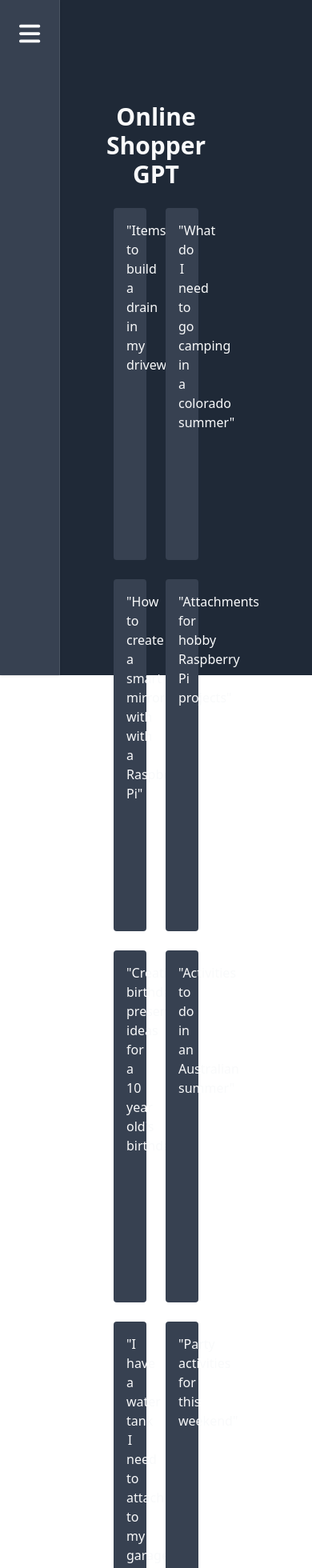
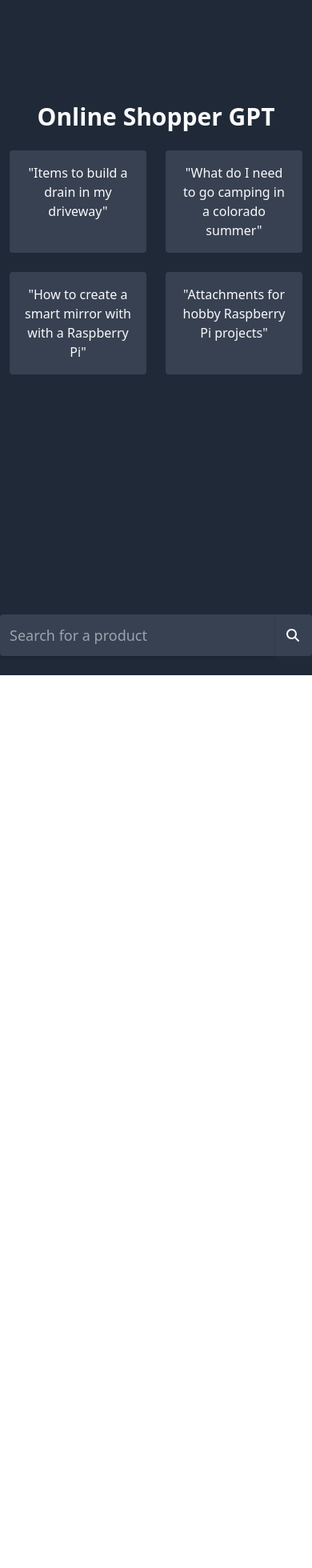
Before and after one commit to hudson-newey/shopping-ai-client, an Angular app: page / in a window 390 px wide. Shown: the top 1960 px of the page at 80% size. After the commit the page ends 844 px from the top, so only its background shows below. Built offline with nearby package versions, Linux system fonts and the light colour scheme.

Commit message:
mobile mvp

```diff
--- a/src/app/components/chat-message/chat-message.component.html
+++ b/src/app/components/chat-message/chat-message.component.html
@@ -9,7 +9,7 @@
   </div>
 
   <div class="flex">
-    <div class="ml-auto m-3 container">
+    <div class="ml-auto m-3">
 
       <span class="text-gray-50 text-right mr-3">
         <span [innerHTML]="formattedResponse"></span>
--- a/src/app/components/chat/chat.component.html
+++ b/src/app/components/chat/chat.component.html
@@ -1,4 +1,4 @@
-<div class="flex flex-col min-h-screen max-h-screen container w-1/3">
+<div class="flex flex-col min-h-screen max-h-screen sm:w-1/3">
   <div class="overflow-y-auto">
     <ng-container *ngFor="let message of messages">
       <ais-chat-message
--- a/src/app/components/examples/examples.component.html
+++ b/src/app/components/examples/examples.component.html
@@ -1,12 +1,12 @@
 <h1 class="text-3xl text-center mt-32 text-gray-50 font-bold">{{ brandName }}</h1>
 
-<div class="grid grid-cols-2 grid-rows-4 text-center text-gray-50 mt-3">
+<div class="grid grid-cols-2 grid-rows-2 lg:grid-rows-2 text-center text-gray-50 mt-3 h-fit">
   <a href="?q=Items to build a drain in my driveway" class="col-1 row-1 bg-gray-700 p-4 m-3 rounded hover:bg-gray-600 hover:cursor-pointer">"Items to build a drain in my driveway"</a>
   <a href="?q=What do I need to go camping in a colorado summer" class="col-2 row-1 bg-gray-700 p-4 m-3 rounded hover:bg-gray-600 hover:cursor-pointer">"What do I need to go camping in a colorado summer"</a>
   <a href="?q=How to create a smart mirror with with a Raspberry Pi" class="col-1 row-2 bg-gray-700 p-4 m-3 rounded hover:bg-gray-600 hover:cursor-pointer">"How to create a smart mirror with with a Raspberry Pi"</a>
   <a href="?q=Attachments for hobby Raspberry Pi projects" class="col-2 row-2 bg-gray-700 p-4 m-3 rounded hover:bg-gray-600 hover:cursor-pointer">"Attachments for hobby Raspberry Pi projects"</a>
-  <a href="?q=Creative birthday present ideas for a 10 year old's birthday" class="col-1 row-3 bg-gray-700 p-4 m-3 rounded hover:bg-gray-600 hover:cursor-pointer">"Creative birthday present ideas for a 10 year old's birthday"</a>
-  <a href="?q=Activities to do in an Australian summer" class="col-2 row-3 bg-gray-700 p-4 m-3 rounded hover:bg-gray-600 hover:cursor-pointer">"Activities to do in an Australian summer"</a>
-  <a href="?q=I have a water tank I need to attach to my garage, what tools will I need" class="col-1 row-4 bg-gray-700 p-4 m-3 rounded hover:bg-gray-600 hover:cursor-pointer">"I have a water tank I need to attach to my garage, what tools will I need"</a>
-  <a href="?q=Party activities for this weekend" class="col-2 row-4 bg-gray-700 p-4 m-3 rounded hover:bg-gray-600 hover:cursor-pointer">"Party activities for this weekend"</a>
+  <a href="?q=Creative birthday present ideas for a 10 year old's birthday" class="col-1 row-3 bg-gray-700 p-4 m-3 rounded hover:bg-gray-600 hover:cursor-pointer hidden xl:block">"Creative birthday present ideas for a 10 year old's birthday"</a>
+  <a href="?q=Activities to do in an Australian summer" class="col-2 row-3 bg-gray-700 p-4 m-3 rounded hover:bg-gray-600 hover:cursor-pointer hidden xl:block">"Activities to do in an Australian summer"</a>
+  <a href="?q=I have a water tank I need to attach to my garage, what tools will I need" class="col-1 row-4 bg-gray-700 p-4 m-3 rounded hover:bg-gray-600 hover:cursor-pointer hidden xl:block">"I have a water tank I need to attach to my garage, what tools will I need"</a>
+  <a href="?q=Party activities for this weekend" class="col-2 row-4 bg-gray-700 p-4 m-3 rounded hover:bg-gray-600 hover:cursor-pointer hidden xl:block">"Party activities for this weekend"</a>
 </div>
--- a/src/app/components/saved-chats/chat-history.component.html
+++ b/src/app/components/saved-chats/chat-history.component.html
@@ -1,4 +1,4 @@
-<div class="flex flex-col min-h-screen absolute left-0 top-0 bg-gray-700 p-5 border-r border-r-gray-600 shadow max-w-xs">
+<div class="flex-col min-h-screen absolute left-0 top-0 bg-gray-700 p-5 border-r border-r-gray-600 shadow max-w-xs hidden md:flex">
   <div class="flex items-center">
     <fa-icon [icon]="['fas', 'bars']" class="text-gray-50 text-3xl m-1 hover:cursor-pointer hover:text-gray-300" (click)="open = !open"></fa-icon>
     <h1 *ngIf="open" class="ml-2 text-gray-50 font-semibold text-xlg">{{ brandName }}</h1>
```
